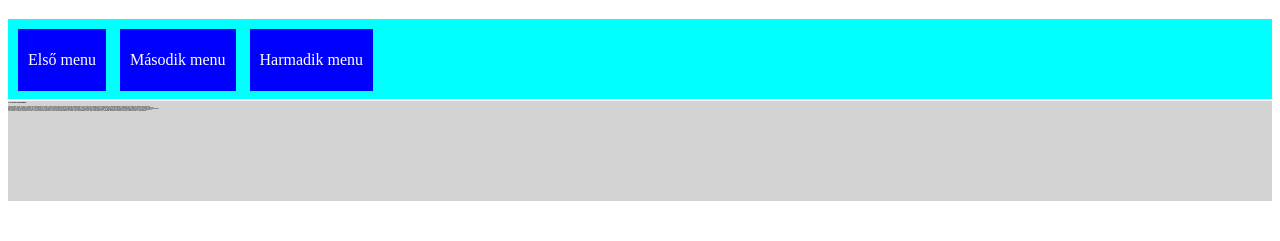
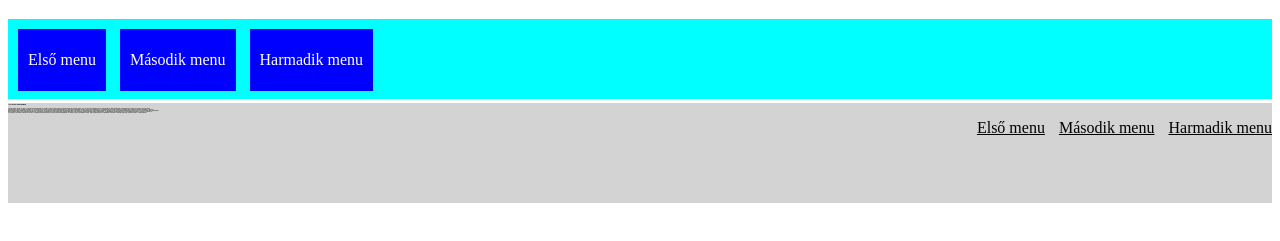
Before and after one commit to dvdbnc/html_alapok, a plain HTML site: page 03_css_basic.html in a window 1280 px wide. Shown: the part 87-328 px from the top of the page. Drawn offline with Linux system fonts and the light colour scheme.

Commit message:
float, selector-ok

```diff
--- a/style.css
+++ b/03_css_basic.css
@@ -5,7 +5,26 @@
 
 }
 
-.menupont {
+.al-menu {
+    margin-top: 20px;
+    float: right
+}
+
+.al-menu .menupont {
+    display: inline-block;
+    margin-left: 10px;
+    text-decoration: underline;
+}
+
+/*ha a menupont fole visszuk az egeret akkor bekekul az adott menupont*/
+
+.al-menu .menupont:hover {
+    color: blue;
+}
+
+/*ez a fo-menu classon beluli menuket választja ki*/
+
+.fo-menu .menupont {
     height: 40px;
 
 /*    körbe mindfen hol 10px a margin*/
@@ -37,6 +56,7 @@
 
 .tartalom {
     background-color: lightgray;
+    margin-top: 40px;
     height: 1000px;
 
 /*    bizonyos property-ket nem edremes hasznalni mert nem minden bongeszon mukodik*/
--- a/03_css_basic.html
+++ b/03_css_basic.html
@@ -3,7 +3,7 @@
 <head>
     <meta charset="UTF-8">
     <title>CSS 03</title>
-    <link rel="stylesheet" href="./style.css">
+    <link rel="stylesheet" href="./03_css_basic.css">
 </head>
 <body>
     <a href="./02_css_basic.html">Vissza az előző oldalra.</a>
@@ -11,6 +11,12 @@
     <h1>CSS alapok folytatás</h1>
 
     <div class="fo-menu">
+        <div class="menupont">Első menu</div>
+        <div class="menupont">Második menu</div>
+        <div class="menupont">Harmadik menu</div>
+    </div>
+
+    <div class="al-menu">
         <div class="menupont">Első menu</div>
         <div class="menupont">Második menu</div>
         <div class="menupont">Harmadik menu</div>
```
